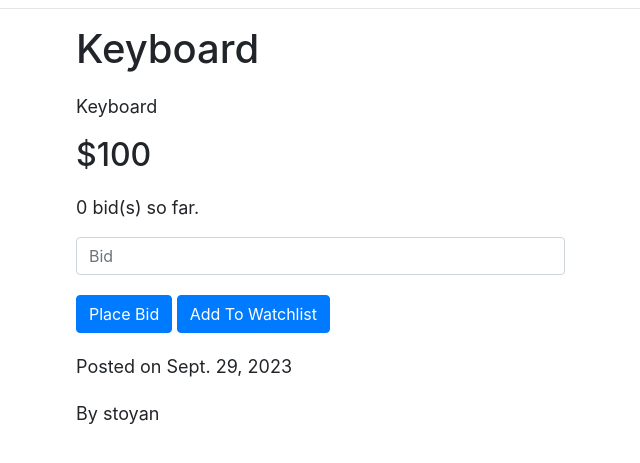
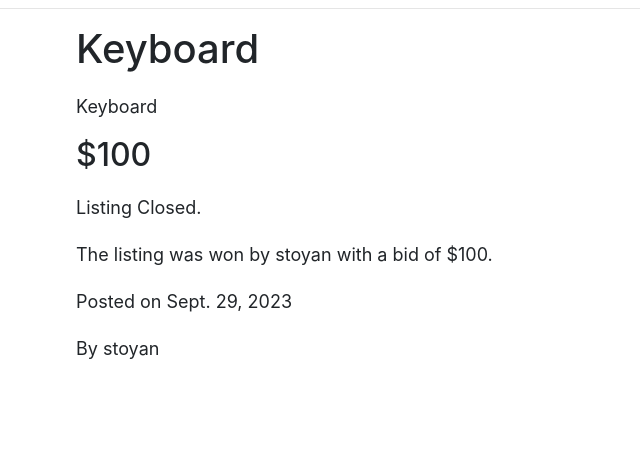
Before and after one commit to 100yann/Commerce, a Django app: a page that uses auctions/templates/auctions/view_listing.html in a window 1280 px wide. Shown: the part 138-601 px from the top of the page, without its empty margins (105-745 px from the left). Run offline with Django 3.2, Linux system fonts and the light colour scheme; a user stored in the database is signed in; data comes from the database, SQL or seed files in the repository; both versions use the stored data as it was after the commit; some libraries are stand-ins or nearby versions.

Commit message:
owners of listings can now close the listing and the highest bidder wins

```diff
--- a/auctions/models.py
+++ b/auctions/models.py
@@ -10,11 +10,12 @@ class Listing(models.Model):
     title = models.CharField(max_length=100)
     added_by = models.ForeignKey(User, on_delete=models.CASCADE, related_name='single_reference')
     watchlist = models.ManyToManyField(User, related_name='multiple_reference', null=True, blank=True)
+    active = models.BooleanField(default=True)
 
     def __str__(self):
         watchlist_users = ', '.join([user.username for user in self.watchlist.all()])
 
-        return f'{self.id}, {self.title}, {self.added_by}, {watchlist_users}'
+        return f'{self.id}, {self.title}, {self.added_by}, {watchlist_users}, {self.active}'
 
 
 class ListingDetails(models.Model):
--- a/auctions/templates/auctions/view_listing.html
+++ b/auctions/templates/auctions/view_listing.html
@@ -12,9 +12,9 @@
             <h1>{{ title.title }}</h1>
             <p>{{ details.descr }}</p>
             <h2>${{ bids.highest_bid }}</h2>
-            <p>{{ bids.num_of_bids }} bid(s) so far.</p>
 
-            {% if user != title.added_by %}
+            {% if user != title.added_by and listing.active %}
+                <p>{{ bids.num_of_bids }} bid(s) so far.</p>
                 <form action="{% url 'view' listing_id=details.listing.id title=title %}" method="POST">
                     {% csrf_token %}
                     <input type="number" class="form-control" placeholder="Bid" name="new_bid">
@@ -25,10 +25,23 @@
                         <input type="submit" name='save-watchlist' class="btn btn-primary" value="Remove From Watchlist">
                     {% endif %}
                 </form>
+            {% elif user != title.added_by and not listing.active %}
+                <p>Listing Closed.</p>
+                <p>The listing was won by {{ bids.bidder }} with a bid of ${{ bids.highest_bid }}.</p>
             {% endif %}
             <p>Posted on {{ details.date_added }}</p>
             {% if user != title.added_by %}
                 <p>By {{ title.added_by }}</p>
+            {% else %}
+                <p>{{ bids.num_of_bids }} bid(s) so far.</p>
+                {% if listing.active %}
+                    <form action="{% url 'view' listing_id=details.listing.id title=title %}" method="POST">
+                        {% csrf_token %}
+                        <input type="submit" name="close" class="btn btn-primary" value="Close Listing">
+                    </form>
+                {% else %}
+                    <button class="btn btn-dark" disabled>Listing Closed</button>
+                {% endif %}
             {% endif %}
         </div>
     </div>
--- a/auctions/views.py
+++ b/auctions/views.py
@@ -14,7 +14,7 @@ from django.contrib.auth.decorators import login_required
 class NewListing(ModelForm):
     class Meta:
         model = Listing
-        exclude = ('added_by',)
+        exclude = ('added_by', 'active',)
         widgets = {
             'title': forms.TextInput(attrs={'class': 'form-control'}),
         }
@@ -129,6 +129,8 @@ def view_listing(request, listing_id, title):
     get_bid = Bids.objects.get(listing=listing_id)
     current_user = User.objects.get(pk=request.user.id)
     watchlist = current_user in listing.watchlist.all()
+    print(listing)
+
     if request.method == "POST":
         if request.POST.get('save-bid') and request.POST.get('new_bid') != '':
             new_bid = int(request.POST.get('new_bid'))
@@ -146,7 +148,10 @@ def view_listing(request, listing_id, title):
                 listing.watchlist.add(current_user)
                 watchlist = True
             listing.save()
-
+        elif request.POST.get('close'):
+            listing.active = False
+            listing.save()
+            print(listing)
 
     context = {
         'title': listing,
```
Also changed, not shown: auctions/migrations/0010_listing_active_alter_listing_watchlist.py (added), db.sqlite3.
